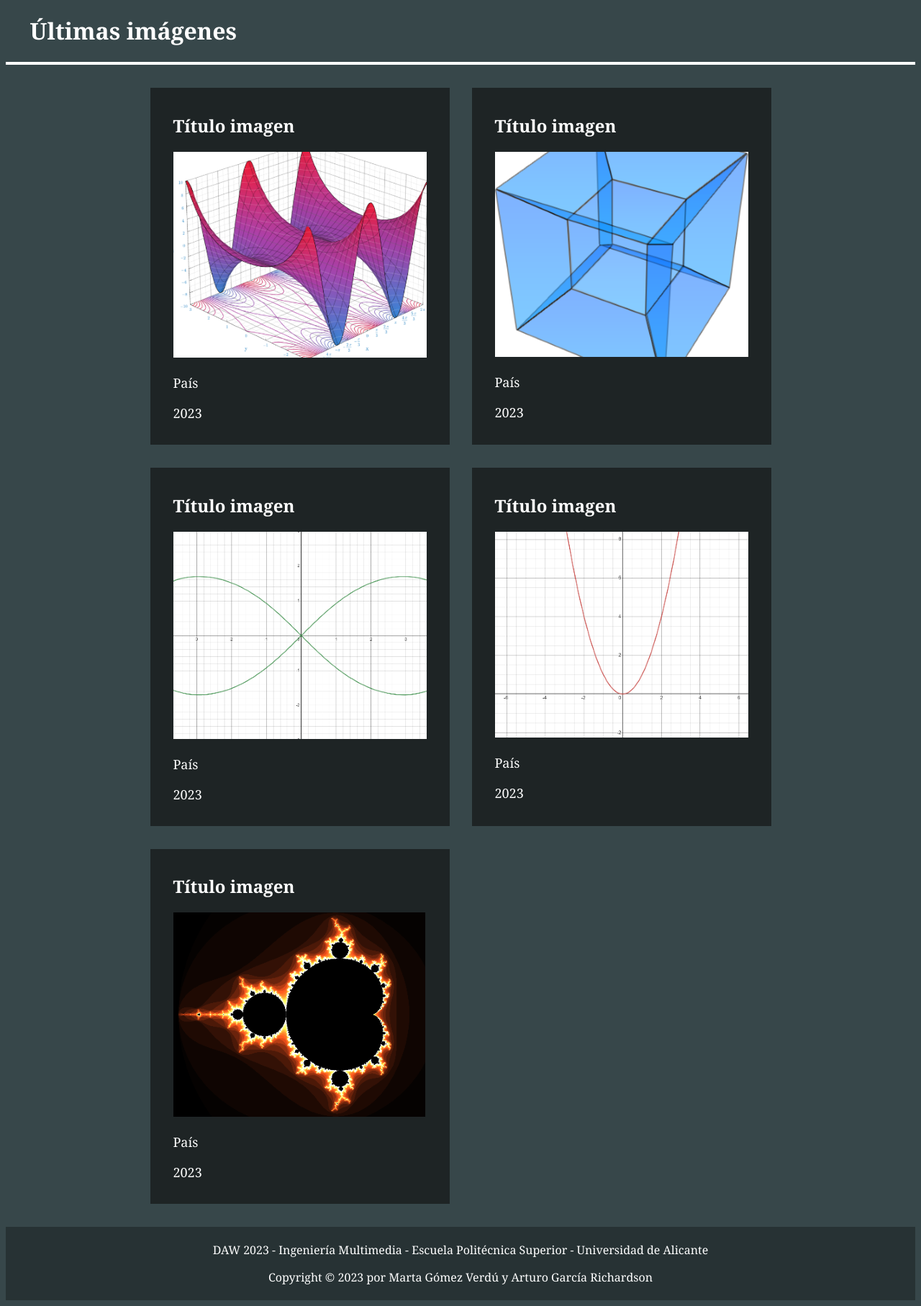
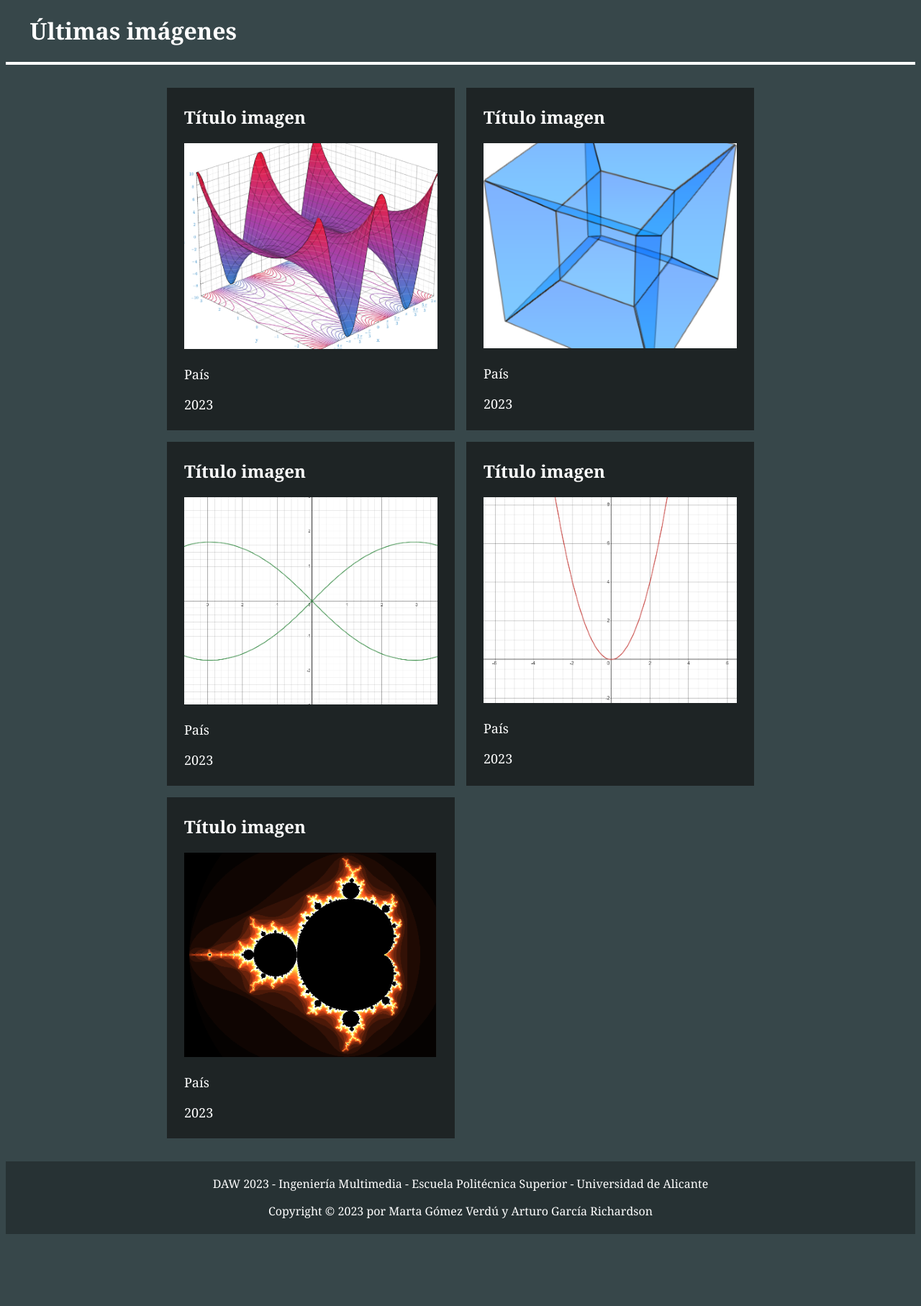
Before and after one commit to Dinastia-Harzu/daw_23-24, a PHP site: page / in a window 1280 px wide. Shown: the part 155-1970 px from the top of the page at 72% size. After the commit the page ends 1870 px from the top, so only its background shows below. Run offline with PHP 8.4, Linux system fonts and the light colour scheme.

Commit message:
Quitado padding en los article

```diff
--- a/css/global/style.css
+++ b/css/global/style.css
@@ -15,6 +15,10 @@
 
 a {
     text-decoration: none;
+}
+
+article h2 {
+    margin-top: 0;
 }
 
 p, a, h1, h2, h3, time, i {
@@ -102,8 +106,8 @@ header > figure img {
 
 .grid-img, .grid-img-sin-user {
     display: grid;
-    grid-template-columns: repeat(auto-fit, calc(383px + 2em));
-    gap: 2em;
+    grid-template-columns: repeat(auto-fit, 400px);
+    gap: 1em;
     border-top: 0.25em solid var(--blanco);
     padding: 2em;
     justify-items: center;
@@ -112,7 +116,7 @@ header > figure img {
 
 .grid-img article {
     background-color: var(--articulos_clr);
-    padding: 1em 2em 2em 2em;
+    padding: 1.5em;
     color: var(--blanco);
 }
 
```
